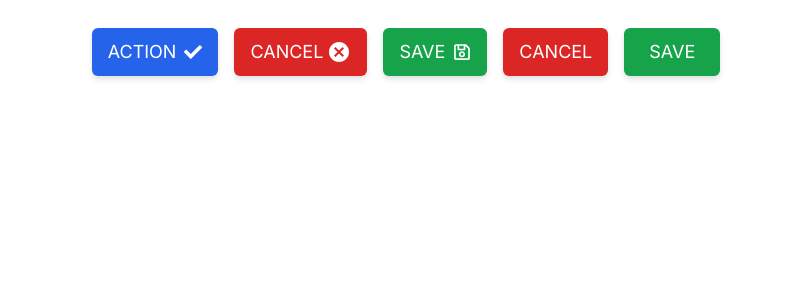
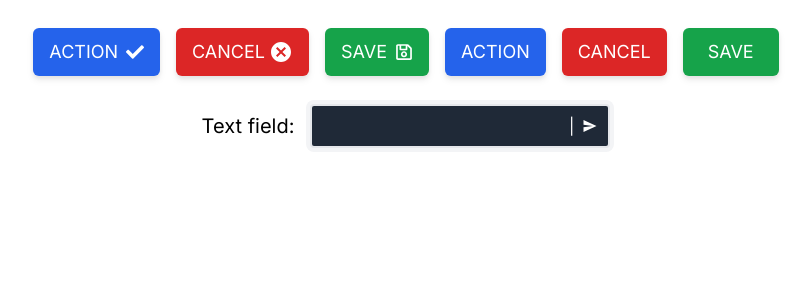
Before and after one commit to EsFrost/reUse-UI, a Next.js app in the folder next/ui-components/: page / in a window 1280 px wide. Shown: the top 300 px of the page, without its empty margins (234-1045 px from the left). Built offline with nearby package versions, Linux system fonts and the light colour scheme.

Commit message:
Custom text field initial

```diff
--- /dev/null
+++ b/next/ui-components/app/components/reUse-texeField.tsx
@@ -0,0 +1,55 @@
+'use client'
+import React from 'react'
+import { IoMdSend } from "react-icons/io"
+
+interface ReUseTextFieldProps {
+  getData: (data: string | null) => void
+  title: string
+}
+
+const ReUseTextField: React.FC<ReUseTextFieldProps> = ({ getData, title }) => {
+
+  const passData = (data: string | null) => {
+    getData(data)
+  }
+
+  const handleKeyPress = (event: React.KeyboardEvent<HTMLDivElement>) => {
+    if (event.key === 'Enter') {
+      const currentText = event.currentTarget.textContent
+      passData(currentText)
+      event.currentTarget.textContent = ''
+    }
+  }
+
+  const handleSendClick = () => {
+    const editableElem = document.getElementById('editable-text')
+    if (editableElem) {
+      const currentText = editableElem.textContent
+      passData(currentText??null)
+      editableElem.textContent = ''
+    }
+  }
+
+  return (
+    <div className='flex gap-2 items-center relative'>
+        <label htmlFor="" className='text-xl mr-2'>{title}: </label>
+        <div
+            id='editable-text'
+            contentEditable='true'
+            className='
+                flex items-center rounded border-2 border-gray-200 bg-gray-800 text-white pl-4 pr-[50px] py-2 min-w-[300px] break-all
+                ring-[4px] ring-gray-100 dark:ring-gray-600 border-mutedaccent dark:border-white
+                focus-visible:outline-none focus-visible:ring-[4px] focus-visible:ring-gray-100 dark:focus-visible:ring-gray-600
+            '
+            onKeyDown={handleKeyPress}
+        >
+        </div>
+        <span className='absolute right-3 text-white flex items-center cursor-pointer' onClick={handleSendClick}>
+            <span className='mr-2'>|</span>
+            <IoMdSend />
+        </span>
+    </div>
+  )
+}
+
+export default ReUseTextField
--- a/next/ui-components/app/page.tsx
+++ b/next/ui-components/app/page.tsx
@@ -1,16 +1,28 @@
+'use client'
 import ReUseButton, { ReUseCancel, ReUseSave } from "./components/reUse-button"
 import { FaCheck } from "react-icons/fa"
+import ReUseTextField from "./components/reUse-texeField"
 
+const logData = (data: string | null) => {
+  console.log(data)
+}
 
 export default function Home() {
   return (
-    <div className="flex justify-center mt-7">
+    <>
+      <div className="flex justify-center mt-7 w-full">
         <ReUseButton title='Action' icon={<FaCheck />} />
         <ReUseCancel icon={true} />
         <ReUseSave icon={true} />
 
+        <ReUseButton title='Action' />
         <ReUseCancel />
         <ReUseSave />
       </div>
+
+      <div className="flex justify-center mt-7 w-full">
+      <ReUseTextField getData={logData} title='Text field' />
+      </div>
+    </>
   )
 }
```
Lines whose indentation alone changed are shown as unchanged.
